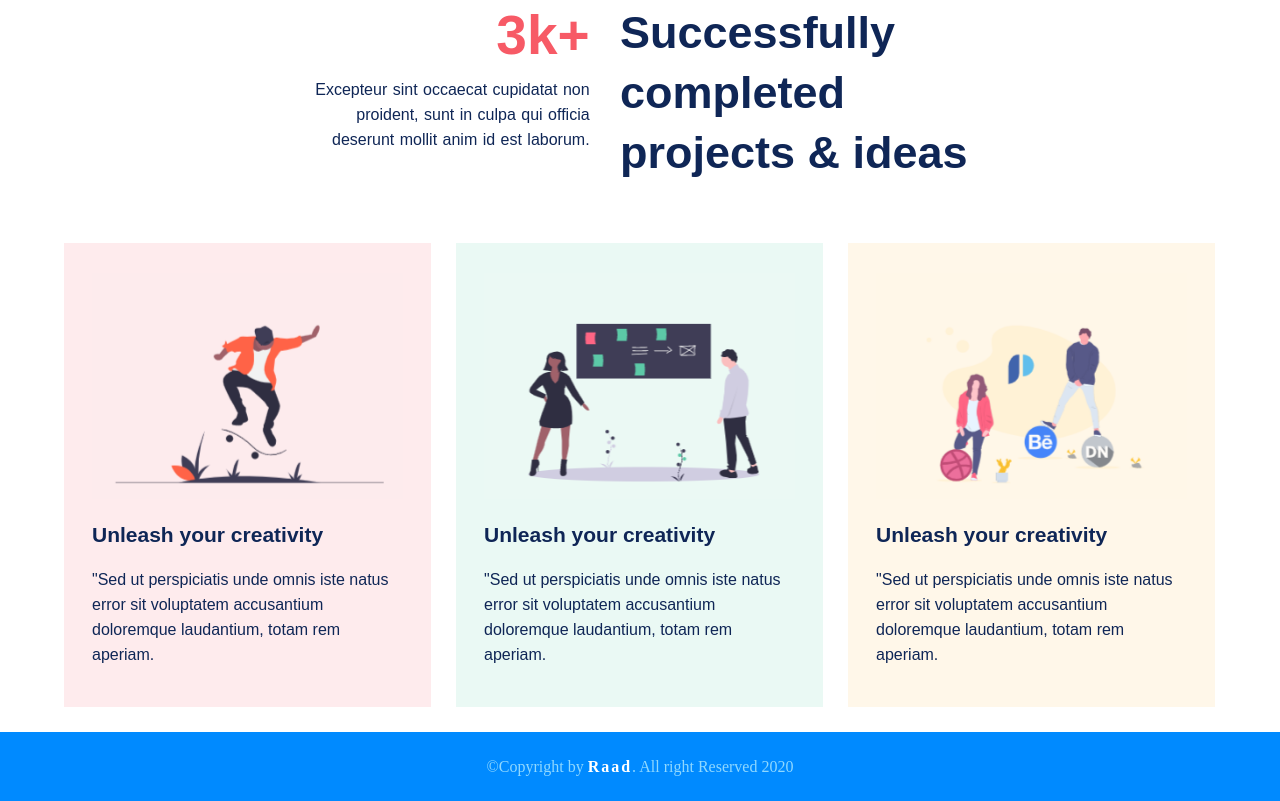
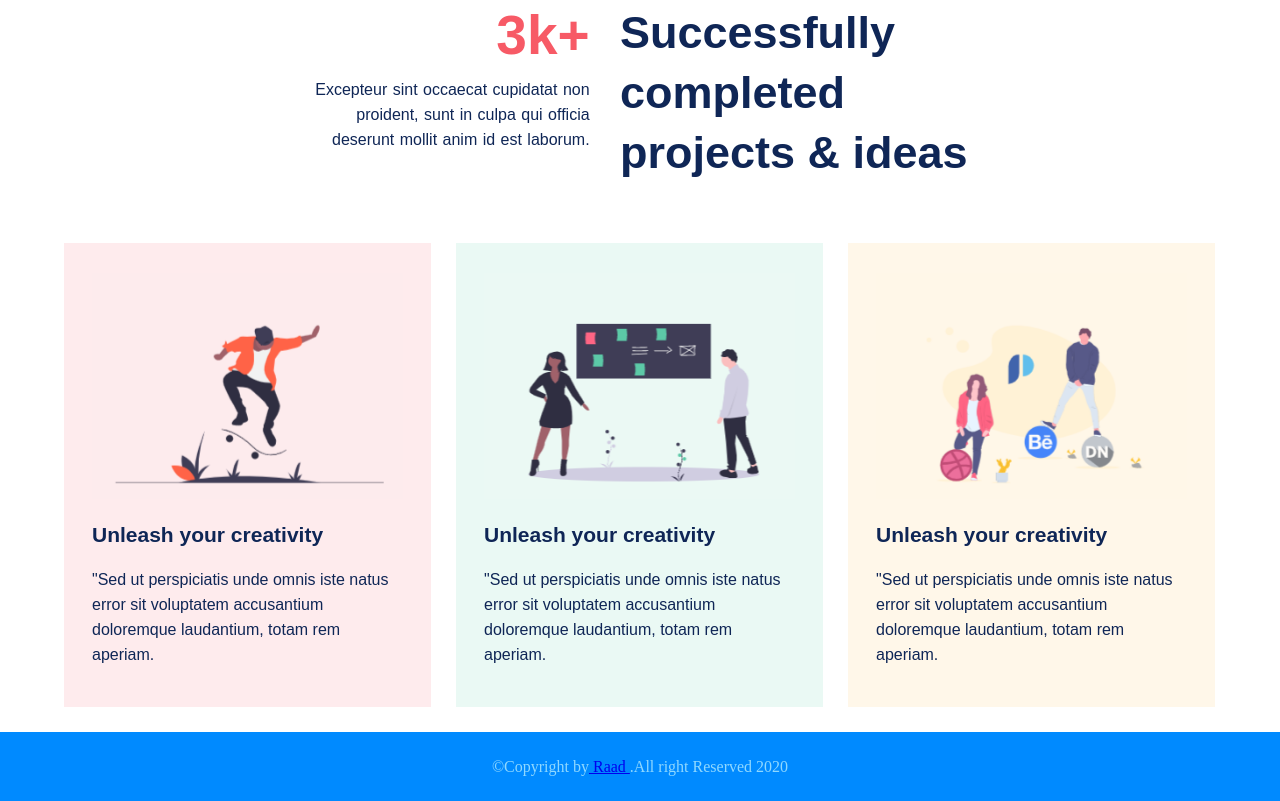
Before and after one commit to rafatraad/quick3, a plain HTML site: page index.html in a window 1280 px wide. Shown: the part 990-1791 px from the top of the page. Drawn offline with Linux system fonts and the light colour scheme.

Commit message:
Update index.html

```diff
--- a/index.html
+++ b/index.html
@@ -95,7 +95,7 @@
 
     <footer>
         <div class="text">
-            <span>&copy;Copyright by <b>Raad</b>. All right Reserved 2020</span>
+            <span>&copy;Copyright by<a href="#"> Raad </a> .All right Reserved 2020</span>
         </div>
     </footer>
 
```
